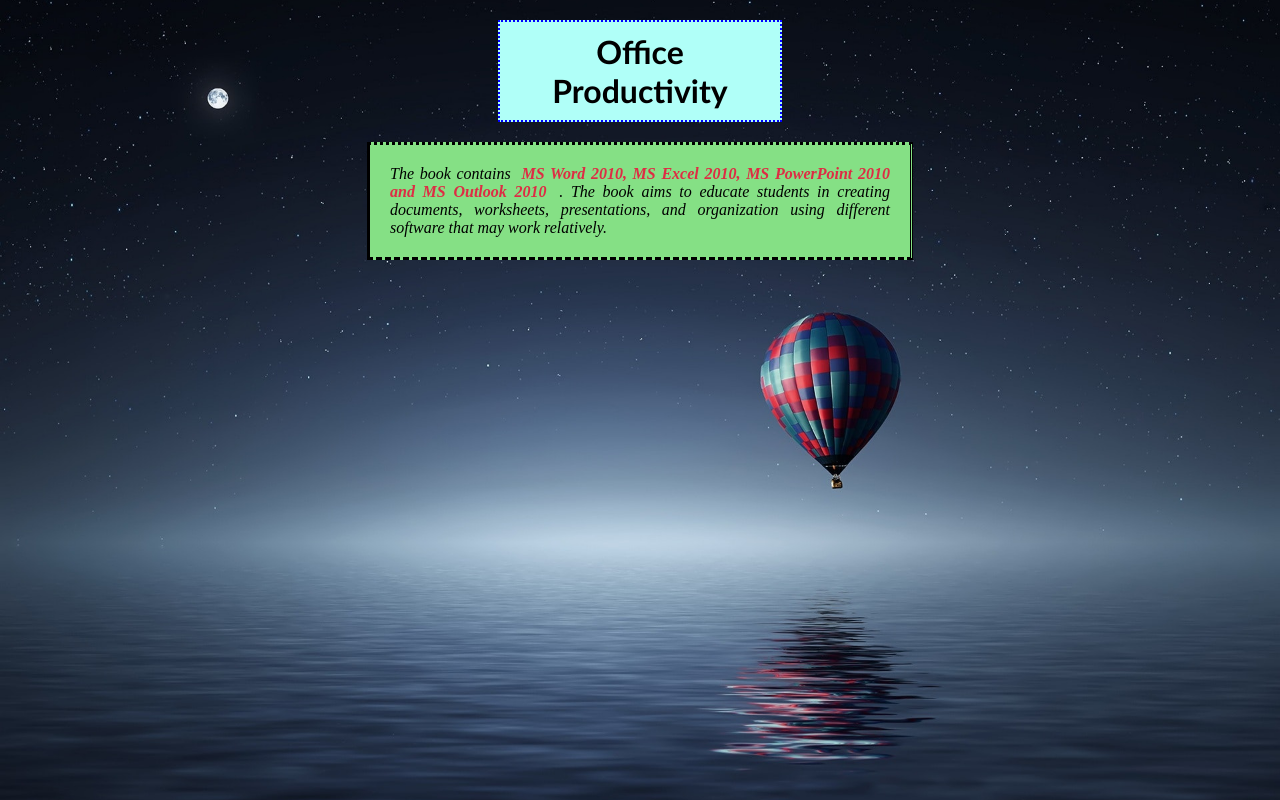
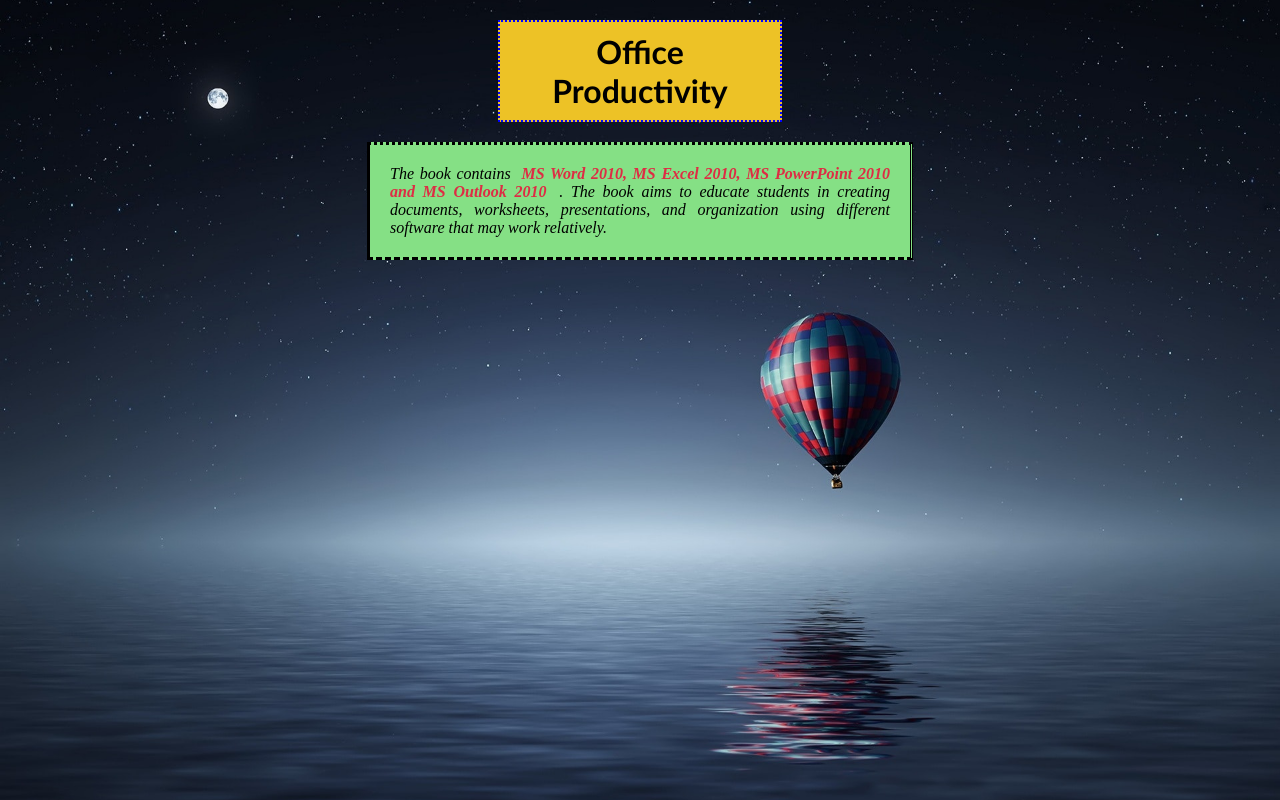
Before and after one commit to ShanAninon/FA3_Aninon, a plain HTML site: page index.html in a window 1280 px wide. Drawn offline with Linux system fonts and the light colour scheme.

Commit message:
Update styles.css

```diff
--- a/styles.css
+++ b/styles.css
@@ -8,7 +8,7 @@ body {
 
 h1 {
     text-align: center;
-    background-color: #b0fff8;
+    background-color: #edc226;
     font-family: Gill Sans, sans-serif;
     border: 2px dotted blue;
     padding: 10px 15px;
```
